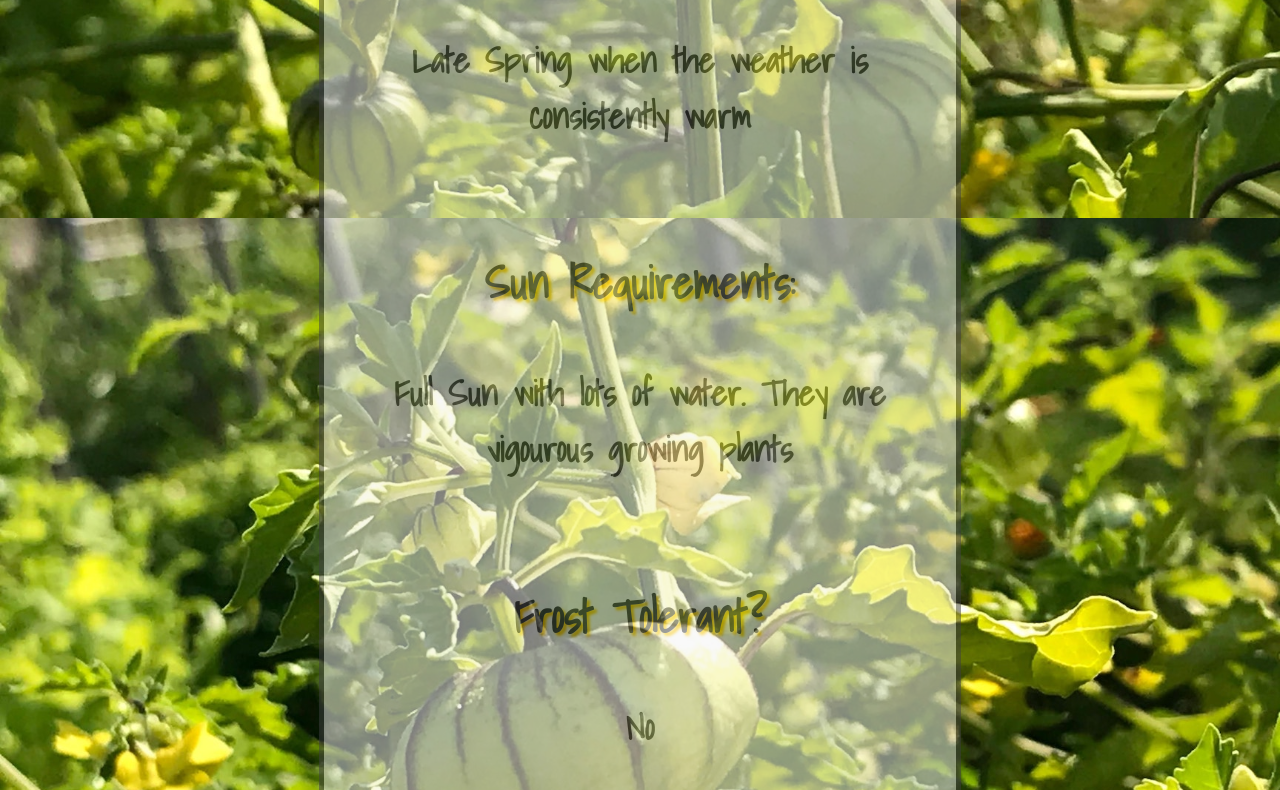
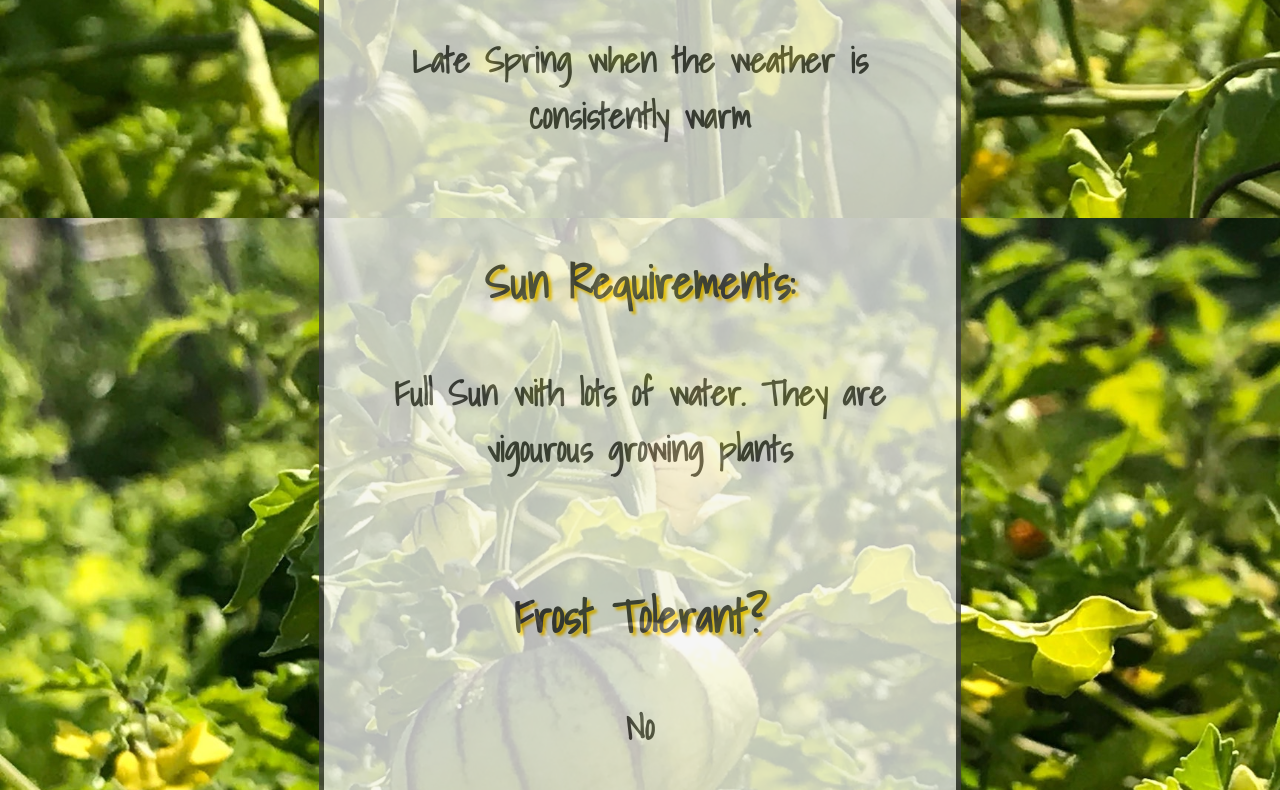
Before and after one commit to meza68k/Grow-Time, a plain HTML site: page assets/veggies/veg1.html in a window 1280 px wide. Shown: the part 742-1532 px from the top of the page. Drawn offline with Linux system fonts and the light colour scheme; a web font is replaced by a local one.

Commit message:
opacity fix

```diff
--- a/assets/veggies/veggie-style.css
+++ b/assets/veggies/veggie-style.css
@@ -22,7 +22,7 @@ h1 {
     margin: 0 auto;
     border-radius: 10px;
     background-color: var(--quaternary-color);
-    opacity: 50%;
+    opacity: 75%;
 }
 
 .basil, .lemongrass {
```
